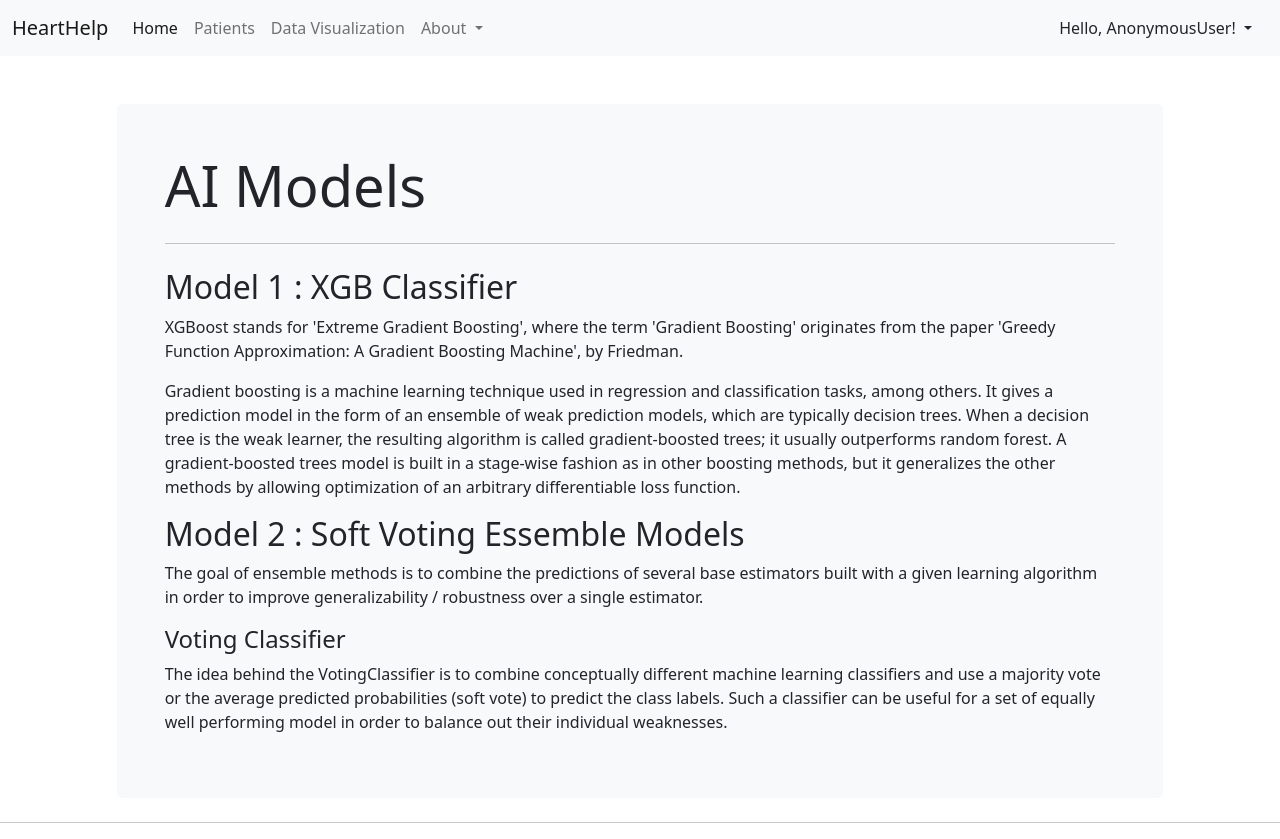
After one commit to MarcheloJacome/AppTesis, a Django app: page /about_ai_models/ in a window 1280 px wide. The commit adds this page. Run offline with Django 3.2, Linux system fonts and the light colour scheme; parts of the project's set-up code (start-up, migrations or seed data) failed here and were passed over; some libraries are stand-ins or nearby versions.

Commit message:
About section added
-About section contains depper information about the used AI models.
-Notebook updated

```diff
--- /dev/null
+++ b/projectTesis/apps/app1/templates/about_ai_models.html
@@ -0,0 +1,17 @@
+{% extends 'base.html' %}
+{% load i18n %}
+{% load crispy_forms_tags %}
+{% block title %}
+<h1 class="display-4">{% trans "AI Models"%}</h1>
+<p class="lead font-italic"></p>
+{% endblock title %}
+{% block content%}
+<h2 >{% trans "Model 1 : XGB Classifier"%}</h2>
+<p>{% trans "XGBoost stands for 'Extreme Gradient Boosting', where the term 'Gradient Boosting' originates from the paper 'Greedy Function Approximation: A Gradient Boosting Machine', by Friedman."%}</p>
+<p>{% trans "Gradient boosting is a machine learning technique used in regression and classification tasks, among others. It gives a prediction model in the form of an ensemble of weak prediction models, which are typically decision trees. When a decision tree is the weak learner, the resulting algorithm is called gradient-boosted trees; it usually outperforms random forest. A gradient-boosted trees model is built in a stage-wise fashion as in other boosting methods, but it generalizes the other methods by allowing optimization of an arbitrary differentiable loss function."%}</p>
+
+<h2 >{% trans "Model 2 : Soft Voting Essemble Models"%}</h2>
+<p>{% trans "The goal of ensemble methods is to combine the predictions of several base estimators built with a given learning algorithm in order to improve generalizability / robustness over a single estimator."%}</p>
+<h4>{% trans "Voting Classifier"%}</h4>
+<p>{% trans "The idea behind the VotingClassifier is to combine conceptually different machine learning classifiers and use a majority vote or the average predicted probabilities (soft vote) to predict the class labels. Such a classifier can be useful for a set of equally well performing model in order to balance out their individual weaknesses."%}</p>
+{% endblock content%}
--- a/projectTesis/apps/app1/templates/base.html
+++ b/projectTesis/apps/app1/templates/base.html
@@ -7,13 +7,17 @@
     <meta charset="utf-8">
     <meta name="viewport" content="width=device-width, initial-scale=1">
 
+
     <!-- Bootstrap CSS -->
 
     <link href="https://cdn.jsdelivr.net/npm/bootstrap@5.1.3/dist/css/bootstrap.min.css" rel="stylesheet" integrity="sha384-1BmE4kWBq78iYhFldvKuhfTAU6auU8tT94WrHftjDbrCEXSU1oBoqyl2QvZ6jIW3" crossorigin="anonymous">
-
     <!-- <link rel="stylesheet" href="https://stackpath.bootstrapcdn.com/bootstrap/4.3.1/css/bootstrap.min.css"
     integrity="sha384-ggOyR0iXCbMQv3Xipma34MD+dH/1fQ784/j6cY/iJTQUOhcWr7x9JvoRxT2MZw1T" crossorigin="anonymous"> -->
     <link rel="stylesheet" href="https://cdnjs.cloudflare.com/ajax/libs/font-awesome/5.15.3/css/all.min.css">
+    <script src="https://cdnjs.cloudflare.com/ajax/libs/Chart.js/3.7.1/chart.min.js"></script>
+
+    <!-- jQuery -->
+    <script src="https://code.jquery.com/jquery-3.6.0.min.js"></script>
     {% block titletab %}
     <title>{% trans "Hello, world" %}!</title>
     {% endblock titletab %}
@@ -38,11 +42,7 @@
 
 
 {%block scripts%}
-<!--Chart js-->
-<script src="https://cdnjs.cloudflare.com/ajax/libs/Chart.js/3.7.1/chart.min.js" ></script>
 
-<!-- jQuery -->
-<script src="https://code.jquery.com/jquery-3.6.0.min.js"></script>
 <script src="https://cdn.jsdelivr.net/npm/@popperjs/core@2.10.2/dist/umd/popper.min.js" integrity="sha384-7+zCNj/IqJ95wo16oMtfsKbZ9ccEh31eOz1HGyDuCQ6wgnyJNSYdrPa03rtR1zdB" crossorigin="anonymous"></script>
 <script src="https://cdn.jsdelivr.net/npm/bootstrap@5.1.3/dist/js/bootstrap.min.js" integrity="sha384-QJHtvGhmr9XOIpI6YVutG+2QOK9T+ZnN4kzFN1RtK3zEFEIsxhlmWl5/YESvpZ13" crossorigin="anonymous"></script>
 
--- a/projectTesis/apps/app1/templates/navbar.html
+++ b/projectTesis/apps/app1/templates/navbar.html
@@ -15,6 +15,19 @@
         </li>
         <li class="nav-item">
           <a class="nav-link" href="#">{% trans "Data Visualization"%}</a>
+        </li>
+        <li class="nav-item">
+          <span class="nav-item dropdown">
+            <a class="nav-link dropdown-toggle link-dark" href="#" id="navbarDropdownMenuLink" role="button" data-bs-toggle="dropdown" aria-expanded="false">
+              {% trans "About"%}
+            </a>
+            <ul class="dropdown-menu" aria-labelledby="navbarDropdownMenuLink">
+              <li><a class="nav-link link-dark" href="{% url 'about_ai_models' %}">{% trans "Ai Models"%}</a></li>
+              <li><a class="nav-link link-dark" href="{% url 'about_dataset' %}">{% trans "Dataset"%}</a></li>
+              <li><a class="nav-link link-dark" href="{% url 'feature_importance' %}">{% trans "Feature importance"%}</a></li>
+            </ul>
+          </span>
+        </li>
       </ul>
 
     </div>
--- a/projectTesis/apps/app1/templates/patient_list.html
+++ b/projectTesis/apps/app1/templates/patient_list.html
@@ -52,7 +52,11 @@
                 {% trans "Yes"%}
                 {% endif %}
             </td>
-            <td>{{pat.last_prediction_prob}}%</td>
+            <td>
+                {% if pat.last_prediction_prob %}
+                {{pat.last_prediction_prob}}%
+                {% endif %}
+            </td>
             <!--<td>{{pat.prediction_set.last.heartDiseaseProb}}</td>-->
             <td class="text-center">
                 <a href="{% url 'patient_detail' pat.pk %}" class="text-secondary text-decoration-none">
--- a/projectTesis/apps/app1/views.py
+++ b/projectTesis/apps/app1/views.py
@@ -271,6 +271,12 @@ def featureImportance(request):
                 'labels':labels}
     return render(request, 'feature_importance.html',context)
 
+def aboutAIModels(request):
+    return render(request, 'about_ai_models.html')
+
+def aboutDataset(request):
+    return render(request, 'about_dataset.html')
+
 def prediction(request):
     form = PredictionForm()
     hdisease = None
--- a/projectTesis/projectTesis/urls.py
+++ b/projectTesis/projectTesis/urls.py
@@ -44,6 +44,8 @@ urlpatterns = [
     path('prediction_edit/<int:pk>', views.predictionEdit, name="prediction_edit"),
     path('prediction_delete/<int:pk>', views.predictionDelete, name="prediction_delete"),
     path('feature_importance/', views.featureImportance, name="feature_importance"),
+    path('about_ai_models/', views.aboutAIModels, name="about_ai_models"),
+    path('about_dataset/', views.aboutDataset, name="about_dataset"),
     path('prediction_to_train_add/<int:pk>', views.addPredictionToTrain, name="prediction_to_train_add"),
     path('prediction_to_train_list/', views.predictionToTrainList, name="prediction_to_train_list"),
     path('prediction_to_train_detail/<int:pk>', views.predictionToTrainDetail, name="prediction_to_train_detail"),
```
Also changed, not shown: projectTesis/apps/app1/templates/feature_importance.html (+7 -3 lines), projectTesis/apps/app1/locale/es/LC_MESSAGES/django.po, projectTesis/apps/app1/templates/about_dataset.html (added), 2 other files.
